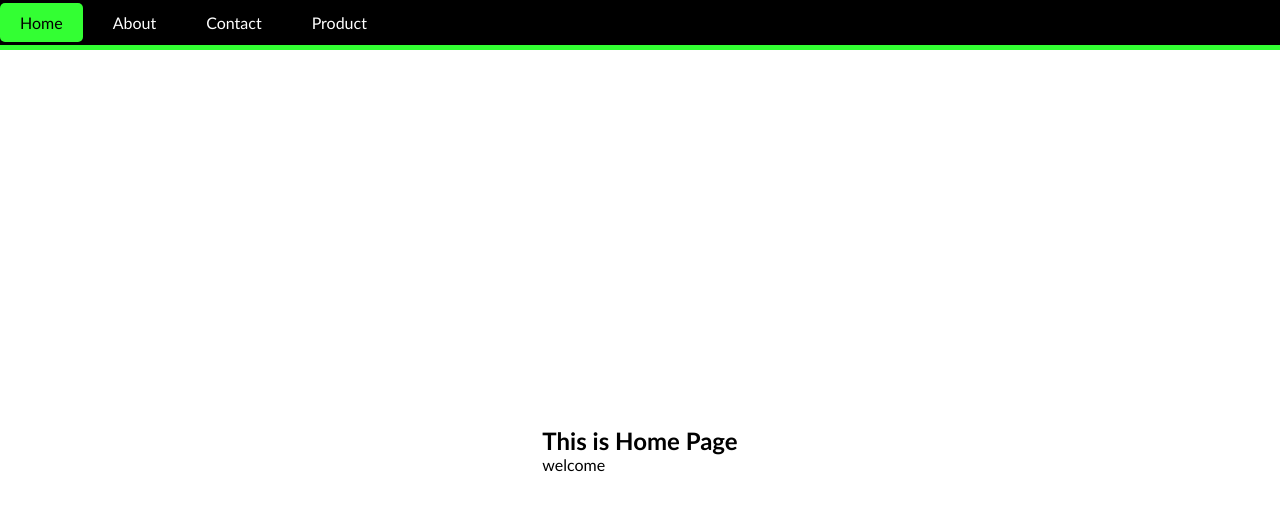
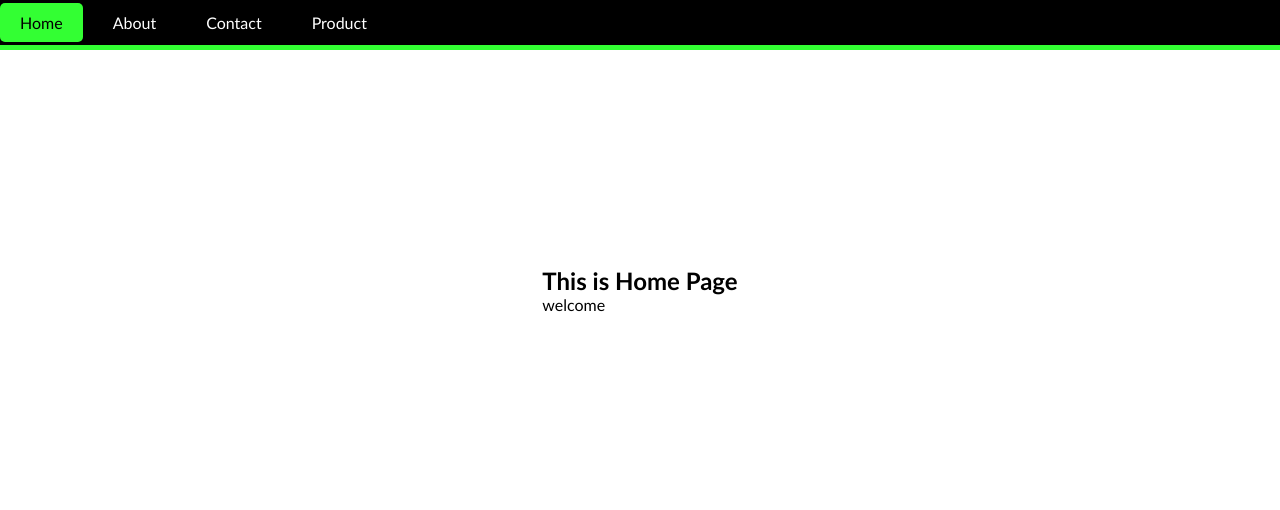
Before and after one commit to 12herman/single-page-web-app-html-css-js, a plain HTML site: page index.html in a window 1280 px wide. Drawn offline with Linux system fonts and the light colour scheme.

Commit message:
Update style.css mobile res

```diff
--- a/css/style.css
+++ b/css/style.css
@@ -25,3 +25,9 @@ body{
     display: block;
 }
 /* Page-container-end */
+/* Responsive */
+@media screen and (min-width:700px) {
+    .page-container{
+        height: 60vh;
+    }
+}
```
